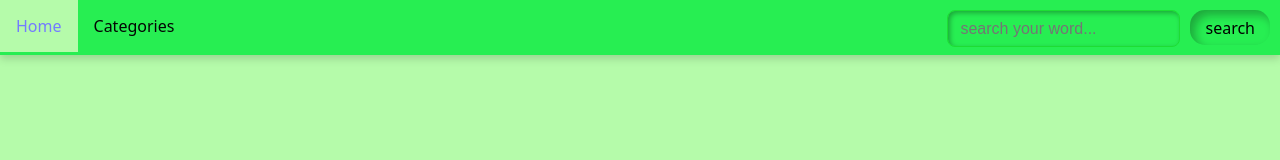
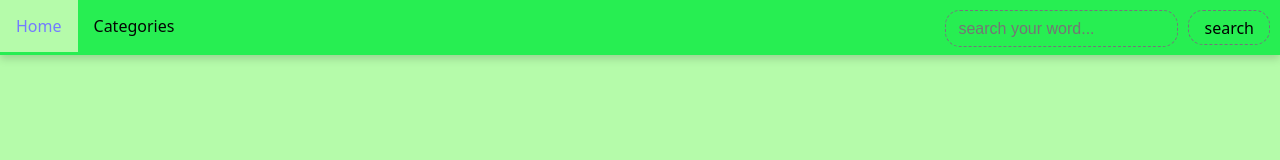
Before and after one commit to ekhlasimo345/My-Recipe, a React (Vite) app: page /My-Recipe/Details/1 in a window 1280 px wide. Shown: the top 160 px of the page. Built offline with nearby package versions, Linux system fonts and the light colour scheme; no server answers.

Commit message:
search bar css changes

```diff
--- a/src/pages/Navigation.css
+++ b/src/pages/Navigation.css
@@ -76,12 +76,11 @@ nav{
     float: right;
   }
 
-    li input {
-    border: none;
+    li input.placeHolder {
+    border: dashed 1.5px #75767b;
     outline: none;
     border-radius: 15px;
-    background-color: #45f16a;
-    box-shadow: inset 2px 2px 5px rgba(0,0,0,0.3);
+    background-color: #27ee52;
   }
   li input:hover {
     scale: 1.05;
@@ -89,7 +88,7 @@ nav{
   }
 
     li button {
-    border: none;
+    border: dashed 1.5px #72767b;
     outline: none;
     height: 35px;
     padding: 5px 15px;
@@ -97,7 +96,6 @@ nav{
     cursor: pointer;
     border-radius: 15px;
     background-color: #27ee52;
-    box-shadow: inset 5px 5px 10px rgba(10, 10, 10, 0.3);
   }
   li button:hover {
     scale: 1.05;
--- a/src/pages/Navigation.jsx
+++ b/src/pages/Navigation.jsx
@@ -15,7 +15,7 @@ function Navigation(){
             </li>
             <li className='searchBox'>
               <span>
-                <input type="text" value={word} onChange={e => setWord(e.target.value)} placeholder='search your word...'/>
+                <input className="placeHolder" type="text" value={word} onChange={e => setWord(e.target.value)} placeholder='search your word...'/>
                 <button onClick={e => navigate("SearchResult/" + word)}>search</button>
               </span>
             </li>
```
